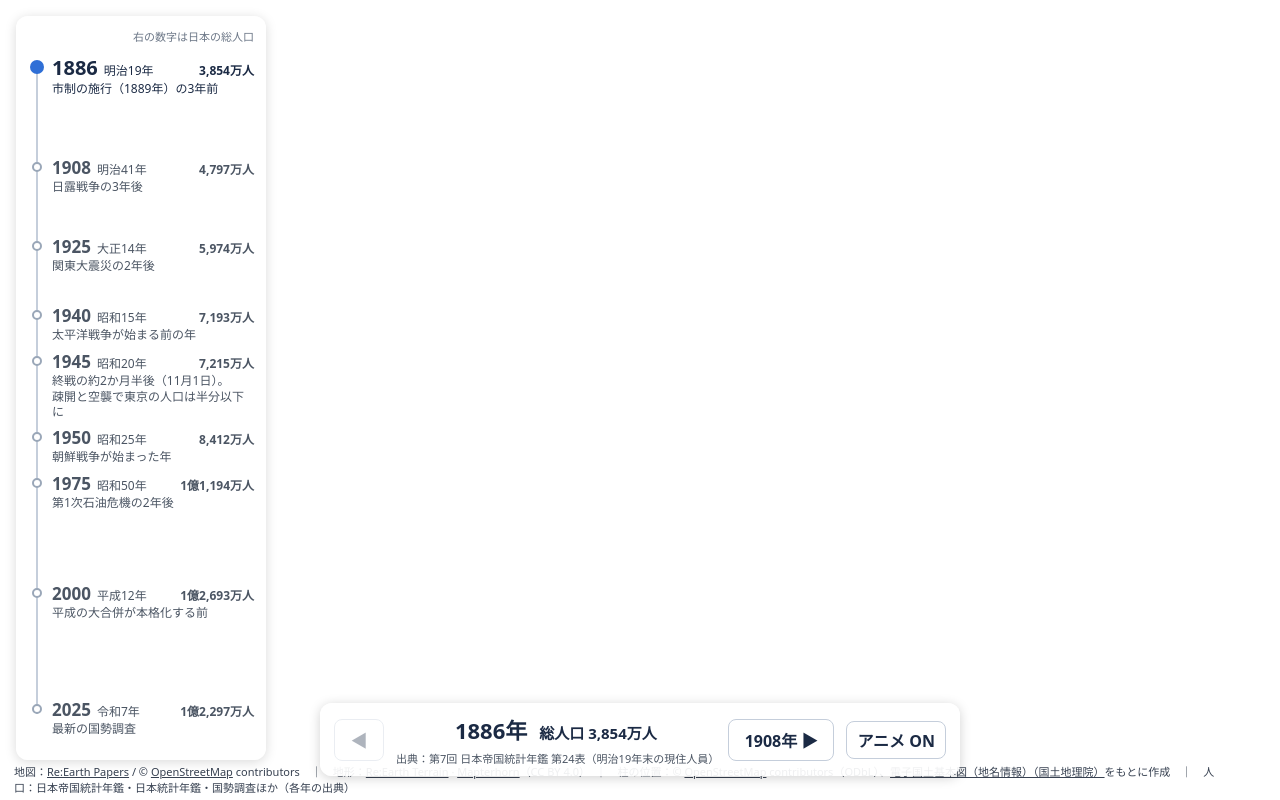
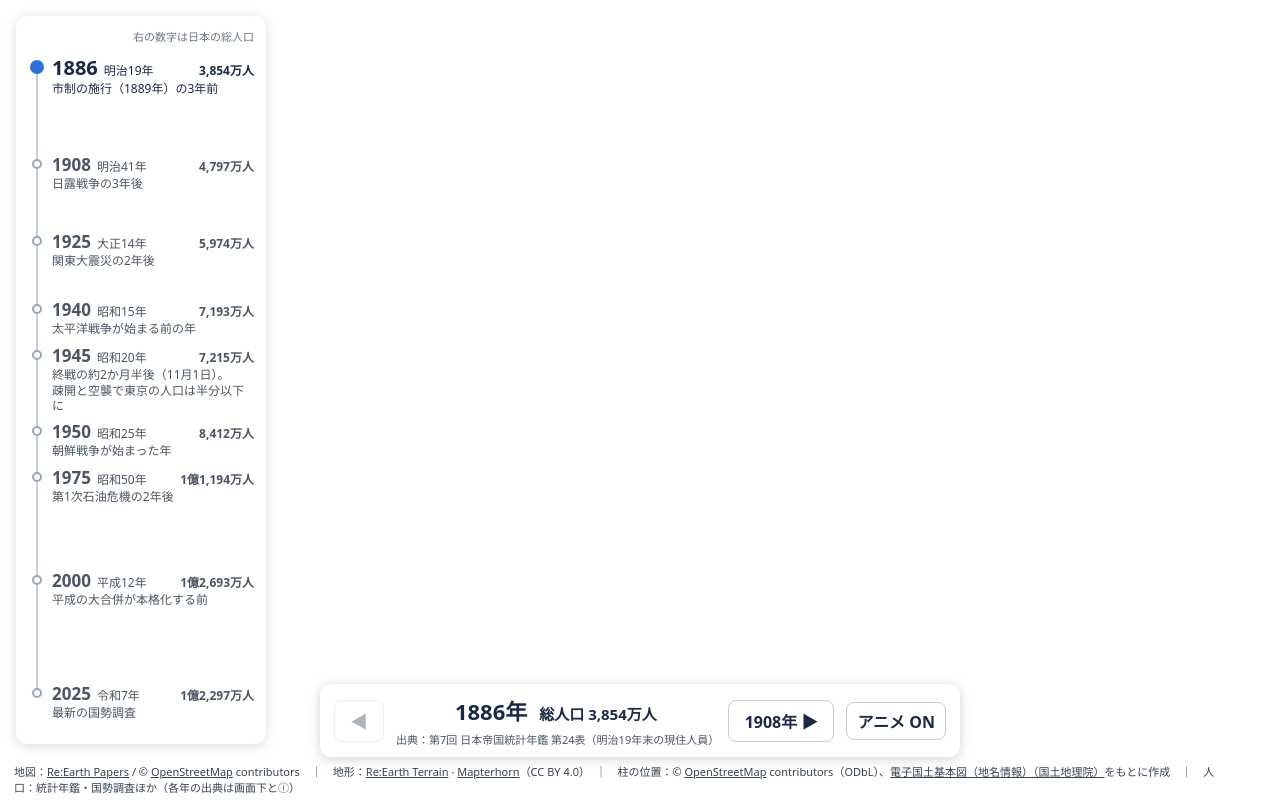
Before and after one commit to yyamamoto-euk/japan-top30-cities-navara, a website built with Vite: page index.html in a window 1280 px wide. Built offline with nearby package versions, Linux system fonts and the light colour scheme; what @navaramap/three, @navaramap/three-default-plugin, @navaramap/three-plugins would draw is missing.

Commit message:
左下のクレジットが折り返しても、画面下のパネルの裏に隠れないようにする
- 画面下のパネルと左の年表を、クレジットの実際の高さ（--credit-h）の上に置くようにした。クレジットの高さが変わるたびに測り直す（src/credits.ts の ResizeObserver）
- yyamaの画面ではクレジットが2行に折り返し、パネルの裏に隠れていた。文字を大きくして2行にしても重ならないことを確かめた
- 人口のクレジットを「人口：統計年鑑・国勢調査ほか（各年の出典は画面下とⓘ）」に短くし、1行に収まりやすくした
- SPEC.md に反映した

Co-Authored-By: Claude Opus 5.5 <noreply@anthropic.com>

```diff
--- a/index.html
+++ b/index.html
@@ -57,7 +57,8 @@
     .controls {
       position: absolute;
       left: 50%;
-      bottom: 24px;
+      /* 左下のクレジットの上に置く。--credit-h はクレジットの実際の高さ（src/credits.ts が測って入れる。折り返しても重ならないように） */
+      bottom: calc(var(--credit-bottom) + var(--credit-h) + 6px);
       transform: translateX(-50%);
       display: flex;
       align-items: center;
@@ -157,7 +158,7 @@
       position: absolute;
       left: 16px;
       top: 16px;
-      bottom: 40px;
+      bottom: calc(var(--credit-bottom) + var(--credit-h) + 19px);
       width: 250px;
       padding: 16px 12px 16px 14px;
       box-sizing: border-box;
@@ -266,11 +267,15 @@
       background: #2f6fd6;
     }
 
-    /* 左下に常に出すクレジット（src/credits.ts） */
+    /* 左下に常に出すクレジット（src/credits.ts）。下端からの距離と、1行のときの高さ（実際の高さは credits.ts が --credit-h に入れ直す） */
+    :root {
+      --credit-bottom: 4px;
+      --credit-h: 17px;
+    }
     .credit-line {
       position: absolute;
       left: 8px;
-      bottom: 4px;
+      bottom: var(--credit-bottom);
       max-width: calc(100vw - 64px);
       padding: 1px 6px;
       border-radius: 4px;
--- a/src/constants.ts
+++ b/src/constants.ts
@@ -146,7 +146,8 @@ export const CREDIT_LINE: (string | { text: string; url: string })[][] = [
   // 柱の位置：OpenStreetMap の市役所の点（ODbL）と、OSM に無い市は電子国土基本図（地名情報）（国土地理院。地理院地図の地名検索で取得）。
   // 国土地理院コンテンツ利用規約に従い、加工したこと（をもとに作成）を書く
   ["柱の位置：© ", { text: "OpenStreetMap", url: "https://www.openstreetmap.org/copyright" }, " contributors（ODbL）、", { text: "電子国土基本図（地名情報）（国土地理院）", url: "https://www.gsi.go.jp/kibanjoho/kibanjoho40025.html" }, "をもとに作成"],
-  ["人口：日本帝国統計年鑑・日本統計年鑑・国勢調査ほか（各年の出典）"],
+  // 人口は、1行に収まりやすいよう短くした（2026-11-23）。資料の名前は画面下の出典の行と ⓘ に全部ある
+  ["人口：統計年鑑・国勢調査ほか（各年の出典は画面下とⓘ）"],
 ];
 
 /** Navara の ⓘ ボタンの中に足すクレジット（背景地図のクレジットは TileJsonPlugin が自動で入れる。地形のクレジットは自動では入らないので、ここで足す） */
--- a/src/credits.ts
+++ b/src/credits.ts
@@ -30,4 +30,10 @@ export function addCredits(view: ThreeView<DefaultDescriptions>, parent: HTMLEle
     }
   });
   parent.appendChild(line);
+
+  // 画面下のパネルと左の年表は、このクレジットの上に置く（index.html の --credit-h）。
+  // 文字の大きさや画面の幅で2行に折り返すと高くなるので、高さが変わるたびに測り直す（2026-11-23。折り返したクレジットがパネルの裏に隠れていた）
+  const setHeight = () => document.documentElement.style.setProperty("--credit-h", `${line.offsetHeight}px`);
+  new ResizeObserver(setHeight).observe(line);
+  setHeight();
 }
```
Also changed, not shown: SPEC.md (+1 -0 lines).
